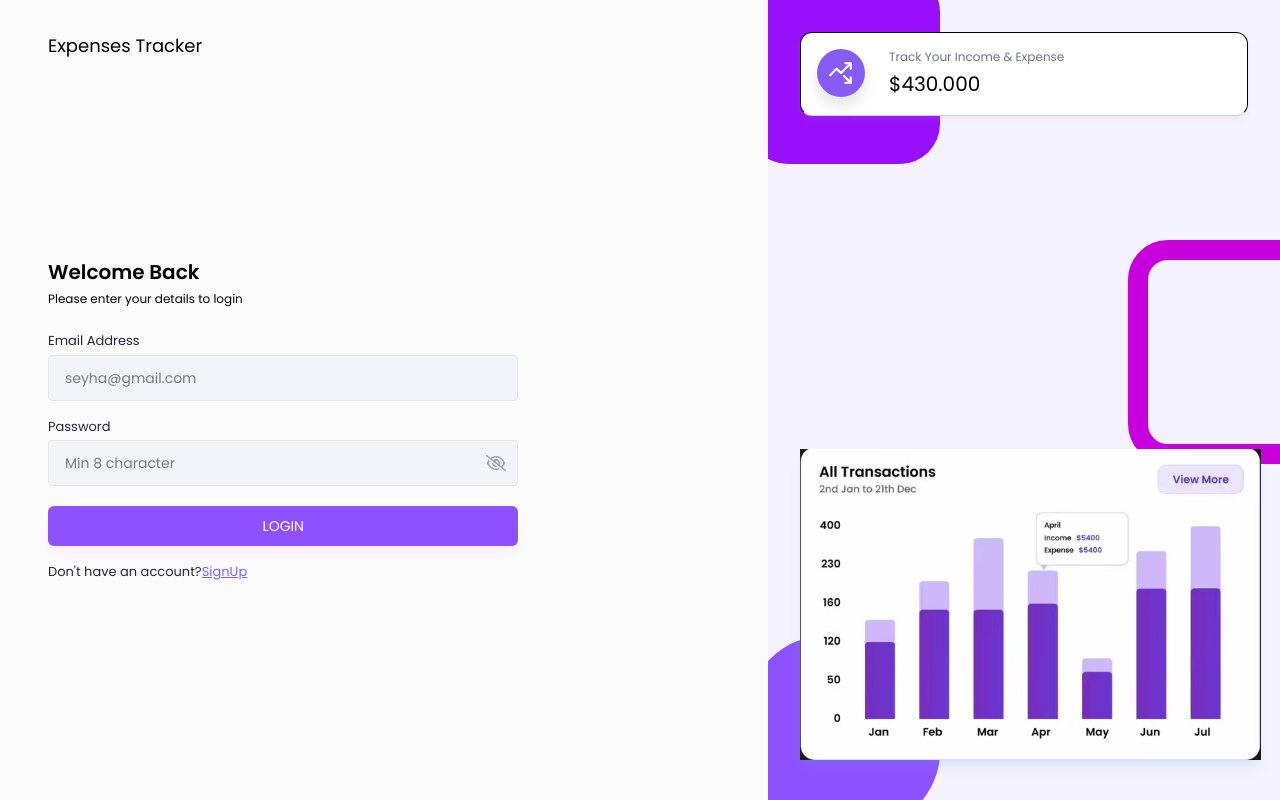
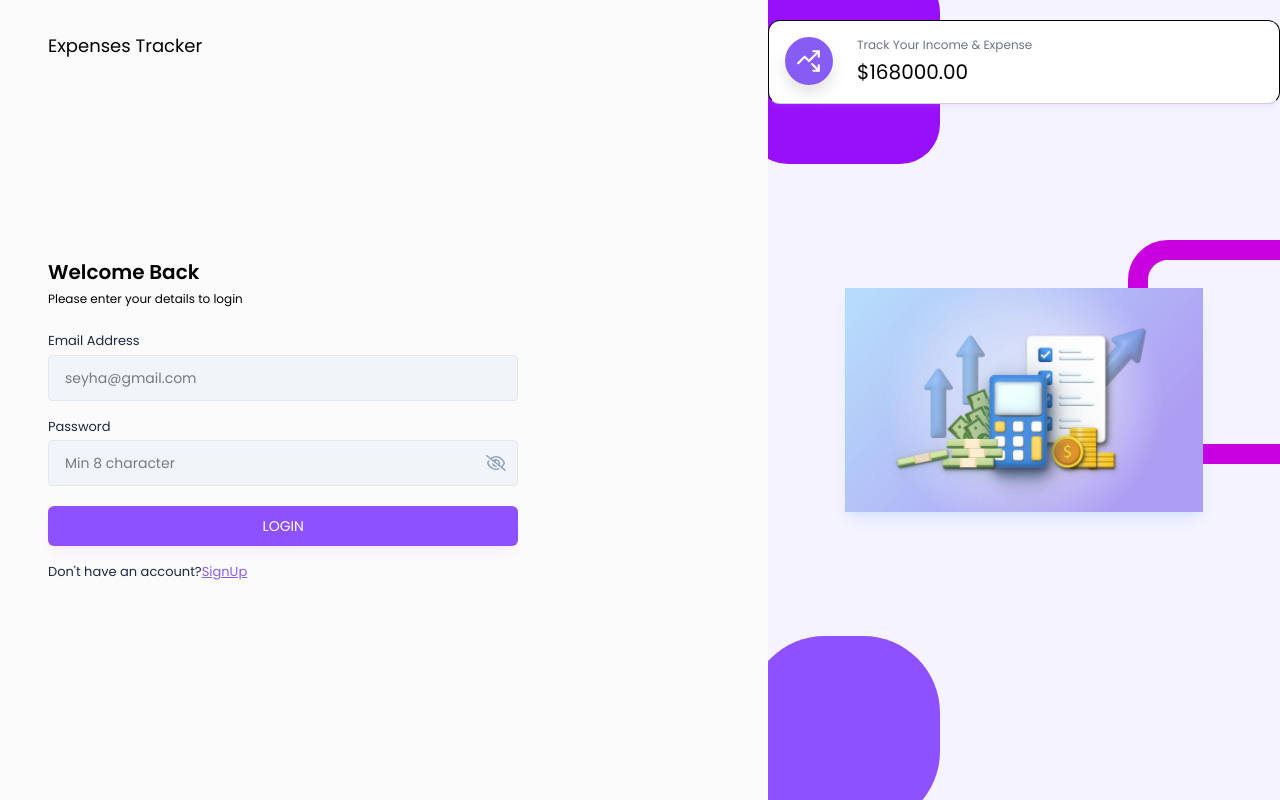
Before and after one commit to y-seyha/Expense-Tracker, a React (Vite) app in the folder Frontend/expense-project/: page /login in a window 1280 px wide. Built offline with nearby package versions, Linux system fonts and the light colour scheme.

Commit message:
Improve UI

```diff
--- a/Frontend/expense-project/src/components/Layout/AuthLayout.jsx
+++ b/Frontend/expense-project/src/components/Layout/AuthLayout.jsx
@@ -10,25 +10,30 @@ const AuthLayout = ({ children }) => {
         {children}
       </div>
 
-      <div className="hidden md:block w-[40vw] h-screen  md:w-[40vw] min-h-screen bg-violet-50 bg-auth-bg-img bg-cover bg-no-repeat bg-center overflow-hidden p-8 relative">
+      <div
+        className="hidden md:flex w-[40vw] h-screen
+bg-violet-50 bg-auth-bg-img bg-cover bg-no-repeat bg-center
+overflow-hidden p-8 relative items-center justify-center"
+      >
         <div className="w-24 h-24 md:w-48 md:h-48 rounded-[40px] bg-purple-600 absolute -top-7 -left-5"></div>
 
         <div className="w-48 h-56 rounded-[40px] border-[20px] border-fuchsia-600 absolute top-[30%] -right-10"></div>
+
         <div className="w-48 h-48 rounded-[40%] bg-violet-500 absolute -bottom-7 -left-5"></div>
 
-        <div className="grid grid-cols-1 z-20 gap-4">
+        <div className="z-20 flex flex-col items-center gap-8">
           <StatsInfoCard
             icon={<LuTrendingUpDown />}
             label="Track Your Income & Expense"
-            value="430.000"
+            value="168000.00"
             color="bg-primary"
           />
+
+          <img
+            src={card2}
+            className="w-72 lg:w-[80%] shadow-lg shadow-blue-400/15"
+          />
         </div>
-
-        <img
-          src={card2}
-          className="w-64 lg:w-[90%] absolute bottom-10 shadow-lg shadow-blue-400/15"
-        />
       </div>
     </div>
   );
@@ -38,7 +43,7 @@ export default AuthLayout;
 
 const StatsInfoCard = ({ icon, label, value, color }) => {
   return (
-    <div className=" flex gap-6 bg-white p-4 rounded-xl shadow-md shadow-purple-400/10 border border-b-gray-400/50 z-10">
+    <div className=" absolute top-5 w-full flex  gap-6 bg-white p-4 rounded-xl shadow-md shadow-purple-400/10 border border-b-gray-400/50 z-10">
       <div
         className={`w-12 h-12 flex items-center justify-center text-[26px] text-white ${color} rounded-full drop-shadow-xl`}
       >
--- a/Frontend/expense-project/src/utils/apiPath.js
+++ b/Frontend/expense-project/src/utils/apiPath.js
@@ -1,4 +1,4 @@
-export const BASE_URL = "http://localhost:8000";
+export const BASE_URL = "http://localhost:5000";
 
 //util/apiPath.js
 export const API_PATHS = {
```
Also changed, not shown: Frontend/expense-project/src/assets/images/card2.png, 1 other file (tests, documents, lock files or other folders).
